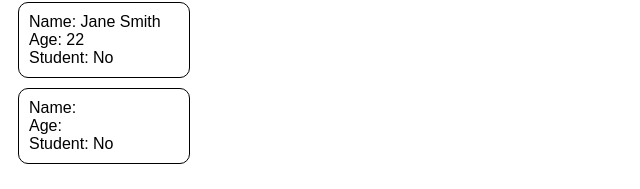
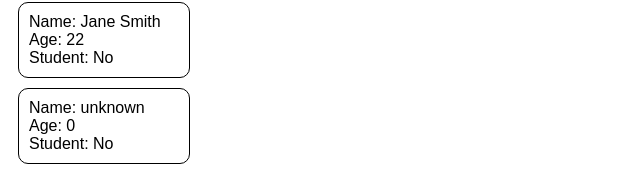
Before and after one commit to coderaryann/Learn_React, a React (Vite) app: page / in a window 1280 px wide. Shown: the part 94-283 px from the top of the page, without its empty margins (0-640 px from the left). Built offline with nearby package versions, Linux system fonts and the light colour scheme.

Commit message:
prop-types working but some issue in React 18 or 18+ version

```diff
--- a/src/student.jsx
+++ b/src/student.jsx
@@ -2,7 +2,7 @@
 
 import PropTypes from 'prop-types';
 
-const Student = (props) => {
+const Student = ({name = "unknown", age = 0, isStudent = false}) => {
 
       const styles = {
         width: "150px",
@@ -17,9 +17,9 @@ const Student = (props) => {
 
     return (
         <div style={styles}>
-            <p style={pstyles}>Name: {props.name}</p>
-            <p style={pstyles}>Age: {props.age}</p>
-            <p style={pstyles}>Student: {props.isStudent ? "Yes" : "No"}</p>
+            <p style={pstyles}>Name: {name}</p>
+            <p style={pstyles}>Age: {age}</p>
+            <p style={pstyles}>Student: {isStudent ? "Yes" : "No"}</p>
         </div>
     );
 }
@@ -31,10 +31,10 @@ Student.propTypes = {
 };
 <Student />
 
-Student.defaultProps = {
-    name: "Unknown",
-    age: 0,
-    isStudent: false,
-};
+// Student.defaultProps = {
+//     name: "Unknown",
+//     age: 0,
+//     isStudent: false,
+// };
 
 export default Student;
```
